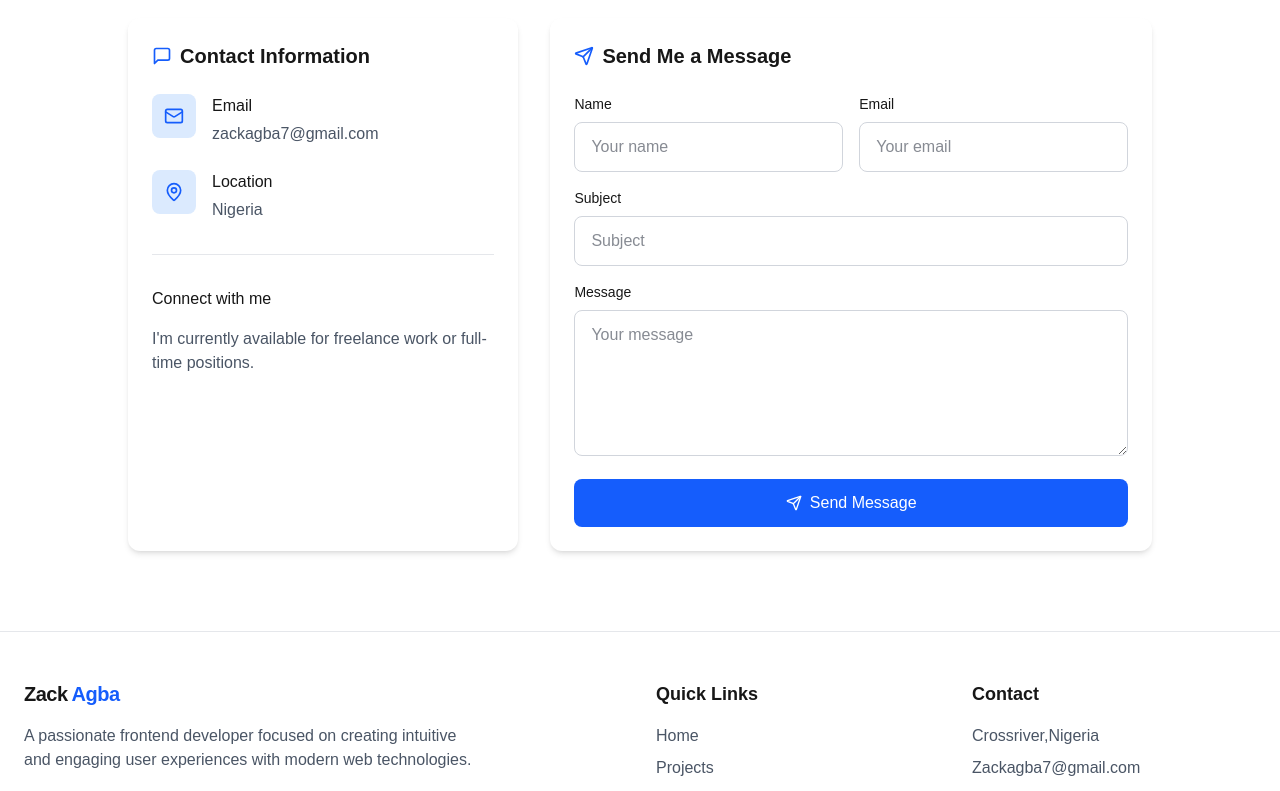
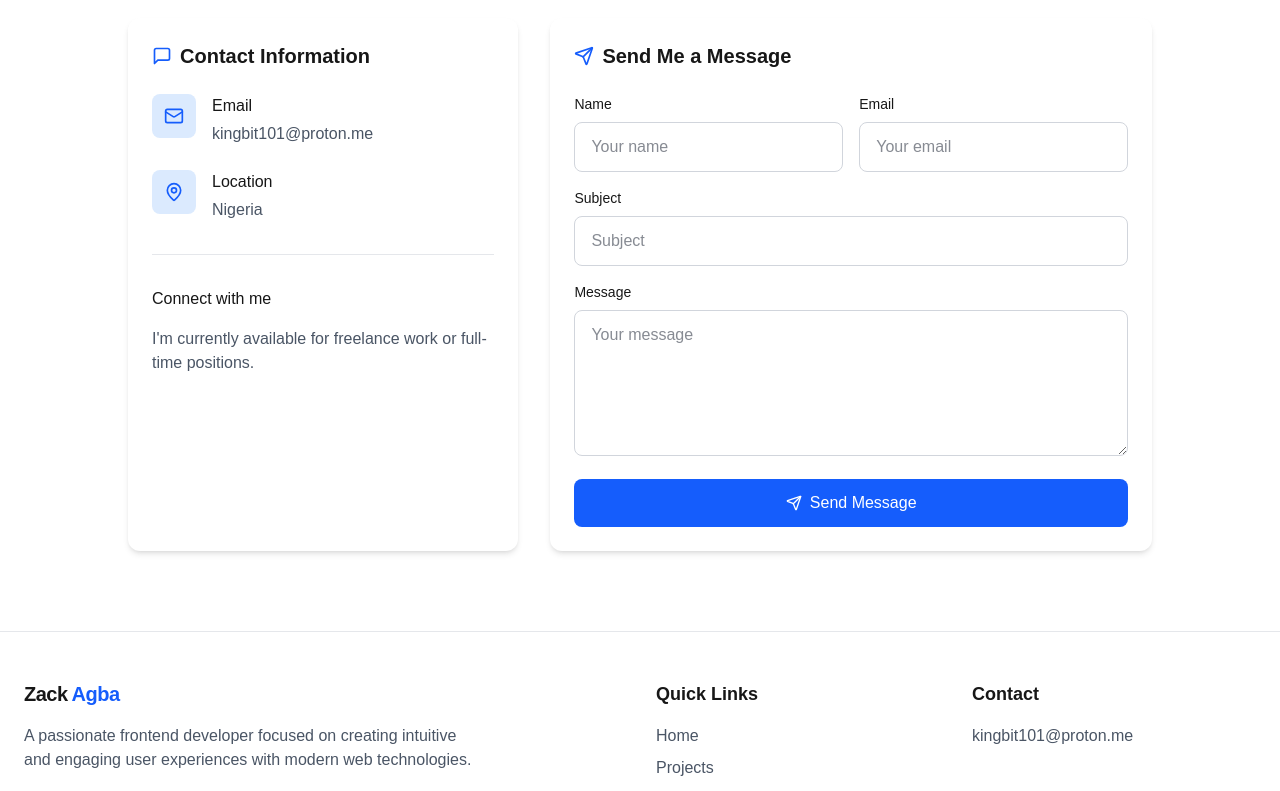
Before and after one commit to king101-bit/Zack, a Next.js app: page / in a window 1280 px wide. Shown: the part 3060-3851 px from the top of the page. Built offline with nearby package versions, Linux system fonts and the light colour scheme.

Commit message:
Update email

```diff
--- a/src/app/components/Contact.tsx
+++ b/src/app/components/Contact.tsx
@@ -94,7 +94,7 @@ export default function Contact() {
                         href="mailto:zackagba7@gmail.com"
                         className="text-gray-600 dark:text-gray-400 hover:text-blue-600 dark:hover:text-blue-500 transition-colors"
                       >
-                        zackagba7@gmail.com
+                        kingbit101@proton.me{" "}
                       </a>
                     </div>
                   </div>
--- a/src/app/components/Footer.tsx
+++ b/src/app/components/Footer.tsx
@@ -43,7 +43,7 @@ export default function Footer() {
                 <Twitter className="h-5 w-5" />
               </a>
               <a
-                href="mailto:zackagba7@gmail.com"
+                href="mailto:kingbit101@proton.me"
                 aria-label="Email"
                 className="p-2 text-gray-600 dark:text-gray-400 hover:text-blue-600 dark:hover:text-blue-500 transition-colors"
               >
@@ -101,17 +101,12 @@ export default function Footer() {
           <div>
             <h3 className="font-bold text-lg mb-4">Contact</h3>
             <ul className="space-y-2">
-              <li className="text-gray-600 dark:text-gray-400">
-                Crossriver,Nigeria
-              </li>
-              <li>
-                <a
-                  href="mailto:contact@example.com"
-                  className="text-gray-600 dark:text-gray-400 hover:text-blue-600 dark:hover:text-blue-500 transition-colors"
-                >
-                  Zackagba7@gmail.com
-                </a>
-              </li>
+              <a
+                href="mailto:contact@example.com"
+                className="text-gray-600 dark:text-gray-400 hover:text-blue-600 dark:hover:text-blue-500 transition-colors"
+              >
+                kingbit101@proton.me{" "}
+              </a>
             </ul>
           </div>
         </div>
--- a/src/app/components/Hero.tsx
+++ b/src/app/components/Hero.tsx
@@ -52,7 +52,7 @@ export default function Hero() {
               <Github className="h-6 w-6" />
             </a>
             <a
-              href="mailto:zackagba7@gmail.com"
+              href="mailto:kingbit101@proton.me"
               aria-label="Email"
               className="p-2 text-gray-600 dark:text-gray-400 hover:text-blue-600 dark:hover:text-blue-500 transition-colors"
             >
```
Also changed, not shown: 1 other file (tests, documents, lock files or other folders).
